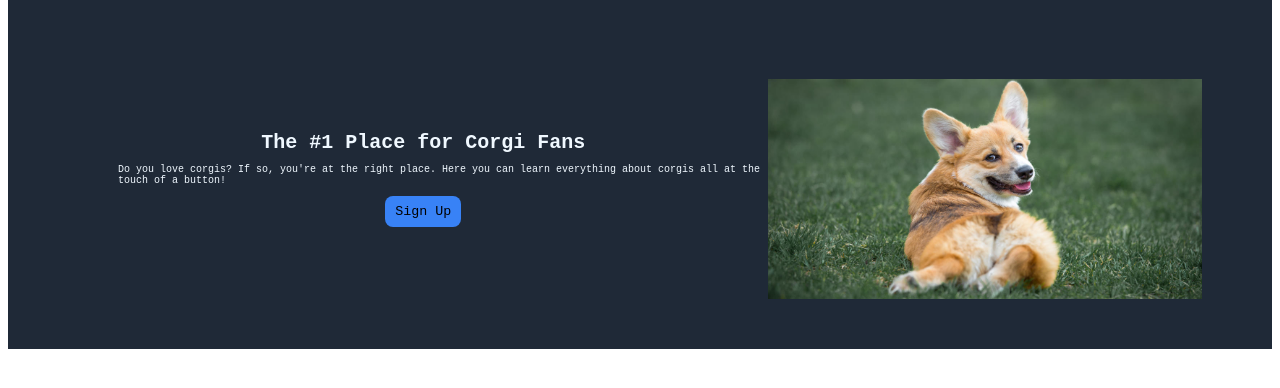
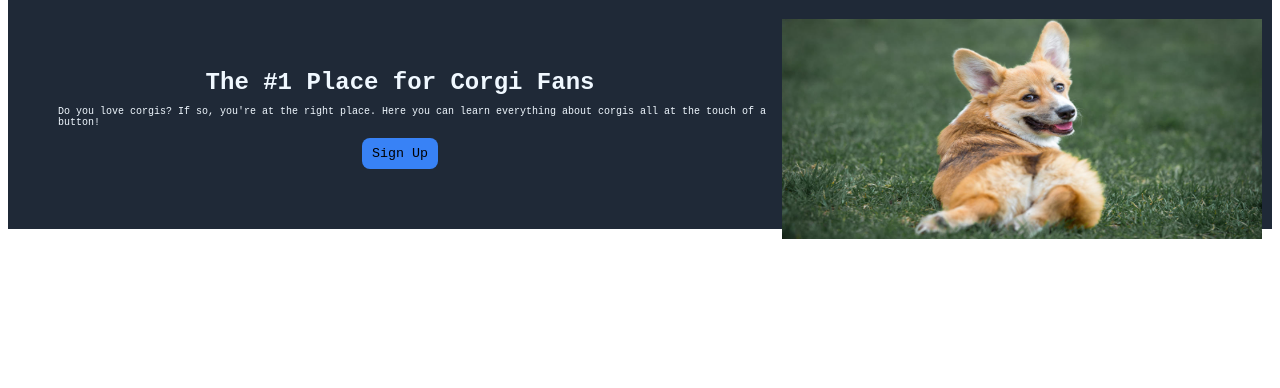
Before and after one commit to EricPaulin/landing-page, a plain HTML site: page index.html in a window 1280 px wide. Shown: the part 124-512 px from the top of the page. Drawn offline with Linux system fonts and the light colour scheme.

Commit message:
Updated Header and Banner. Added Information section.

```diff
--- a/style.css
+++ b/style.css
@@ -50,11 +50,11 @@ button {
     align-items: center;
     background-color: #1F2937;
     color: aliceblue;
-    padding: 70px;
+    padding: 10px;
 }
 
 h1 {
-    font-size: 20px;
+    font-size: 24px;
     font-weight: bold;
     margin: 0%;
 }
```
Also changed, not shown: 2 other files.
